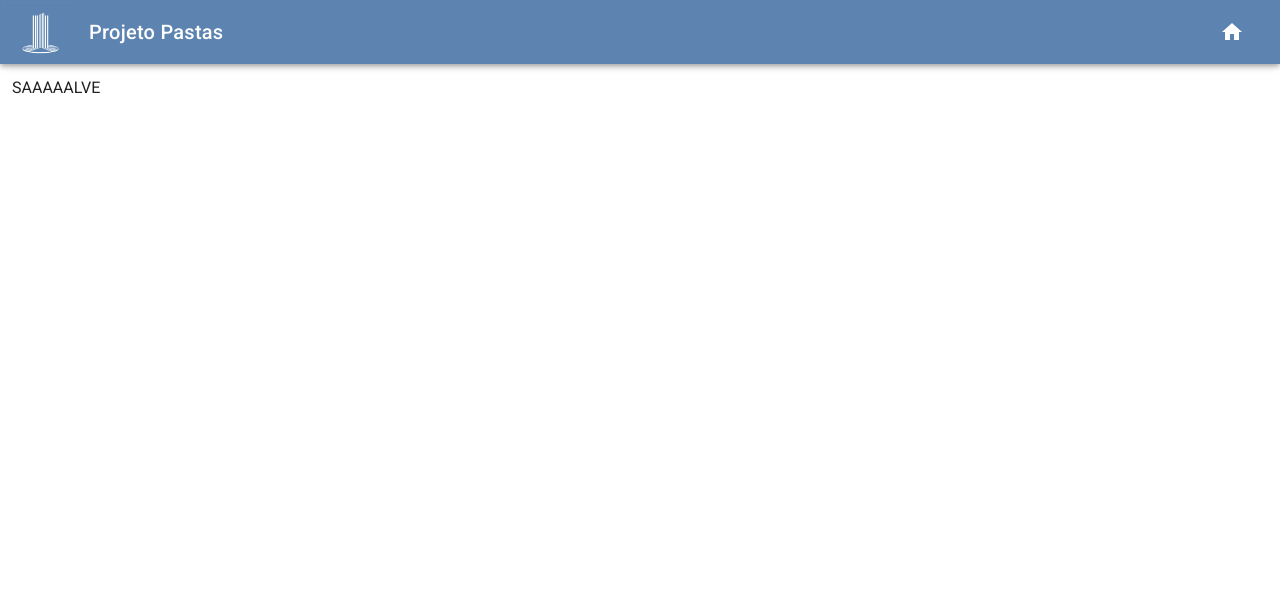
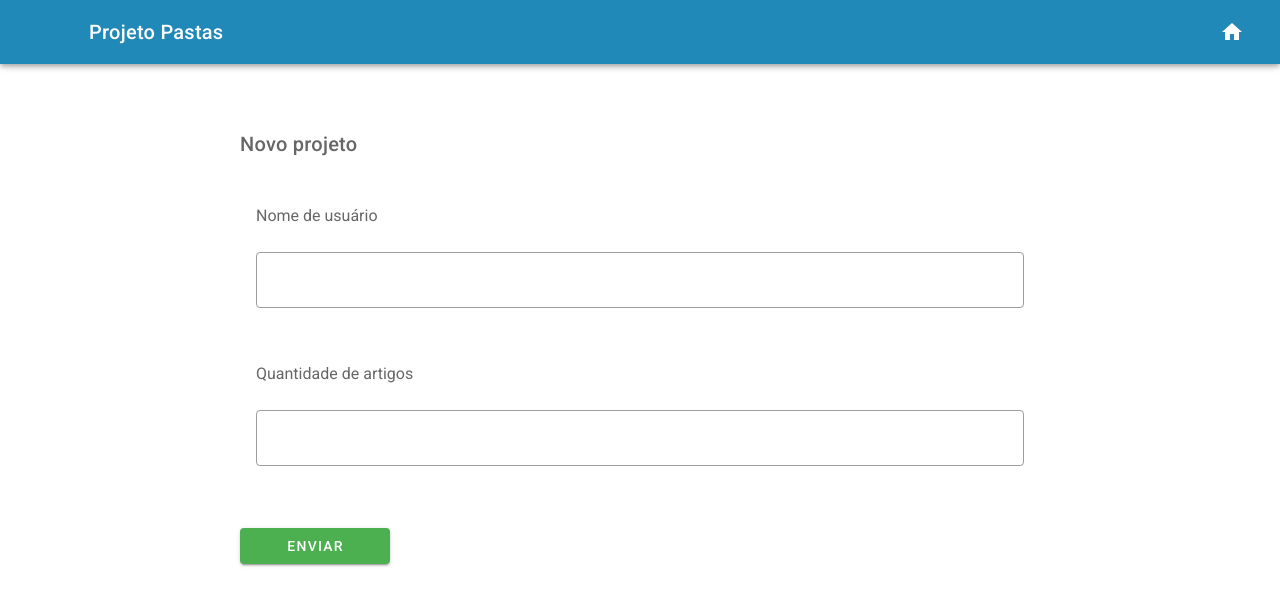
Before and after one commit to MatheusLucca/Front-end-Projeto-Pastas, a Vue app: page / in a window 1280 px wide. Shown: the top 606 px of the page. Built offline with nearby package versions, Linux system fonts and the light colour scheme.

Commit message:
[FEATURE] Adicionando a tela inicial do projeto

```diff
--- a/src/commons/plugins/vuetify.js
+++ b/src/commons/plugins/vuetify.js
@@ -7,10 +7,8 @@ export default new Vuetify({
     theme: {
         themes: {
             light: {
-                primary: '#9852B4',
-                secondary: '#542467',
-                tertiary: '#B5B5B5',
-                quaternary: '#FF7939'
+                primary: '#2089B7',
+                secondary: '#666666'
             }
         }
     }
--- a/src/router/index.js
+++ b/src/router/index.js
@@ -1,6 +1,6 @@
 import Vue from 'vue'
 import VueRouter from 'vue-router'
-import HomeView from '../views/home/HomeView.vue'
+import HomeView from '../views/home'
 
 Vue.use(VueRouter)
 
--- a/src/views/components/TopBar.vue
+++ b/src/views/components/TopBar.vue
@@ -1,7 +1,7 @@
 <template>
   <v-app-bar
       app
-      color="#5d84b1"
+      color="#2089B7"
       dark
   >
     <div class="d-flex align-center">
@@ -23,6 +23,6 @@
 
 <script>
   export default {
-    name: 'HelloWorld'
+    name: 'TopBar'
   }
 </script>
--- a/src/views/home/HomeView.vue
+++ /dev/null
@@ -1,15 +0,0 @@
-<template>
-  <v-container fluid>SAAAAALVE</v-container>
-</template>
-
-<script>
-  import HelloWorld from '../components/TopBar'
-
-  export default {
-    name: 'Home',
-
-    components: {
-      HelloWorld,
-    },
-  }
-</script>
--- /dev/null
+++ b/src/views/home/index.vue
@@ -0,0 +1,44 @@
+<template>
+  <v-container fluid class="d-flex justify-center py-16">
+    <v-card width="800" flat>
+      <v-row>
+        <v-col>
+          <span class="text--secondary text-h6">Novo projeto</span>
+        </v-col>
+      </v-row>
+      <div class="px-4 my-8">
+        <v-row>
+          <v-col>
+            <span class="text--secondary">Nome de usuário</span>
+          </v-col>
+        </v-row>
+        <v-row>
+          <v-col>
+            <v-text-field outlined></v-text-field>
+          </v-col>
+        </v-row>
+        <v-row>
+          <v-col>
+            <span class="text--secondary">Quantidade de artigos</span>
+          </v-col>
+        </v-row>
+        <v-row>
+          <v-col>
+            <v-text-field outlined></v-text-field>
+          </v-col>
+        </v-row>
+      </div>
+      <div class="d-flex">
+        <v-btn width="150" color="green" class="white--text">enviar</v-btn>
+        <v-spacer></v-spacer>
+      </div>
+    </v-card>
+  </v-container>
+</template>
+
+<script>
+
+export default {
+  name: 'Home',
+}
+</script>
```
